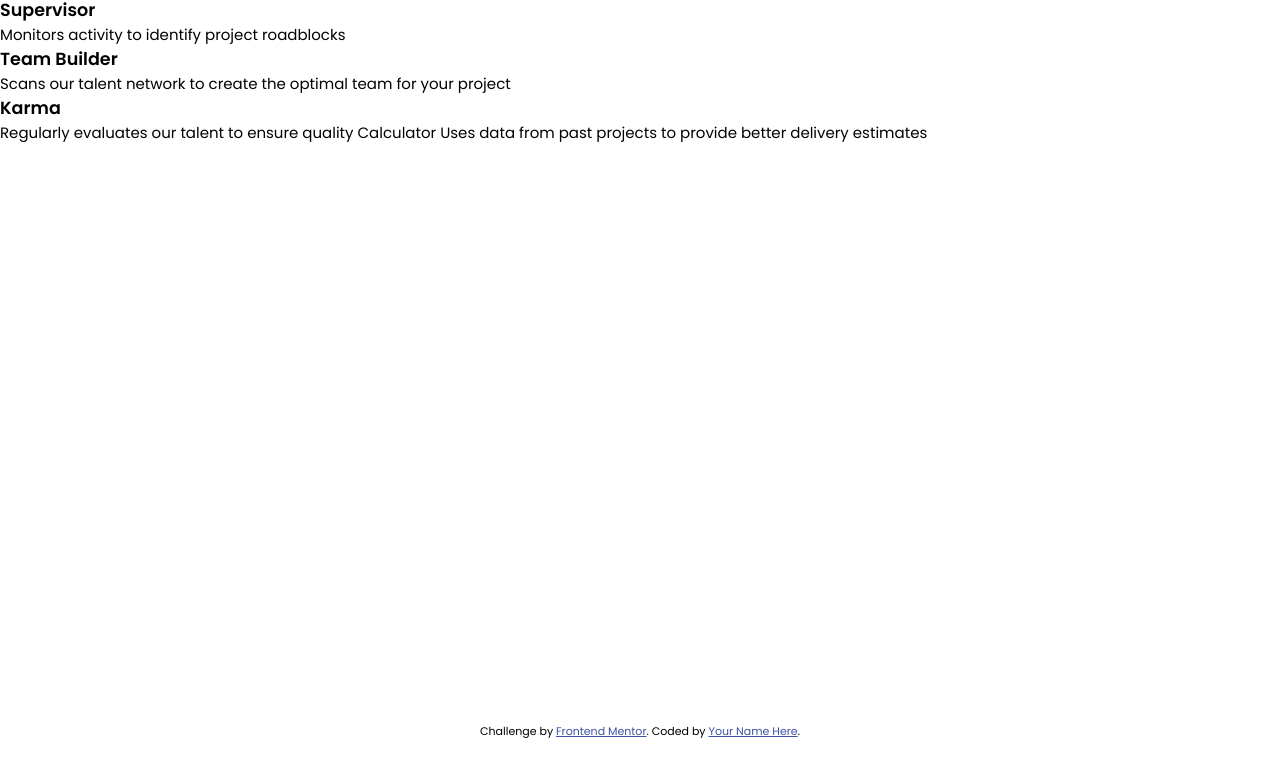
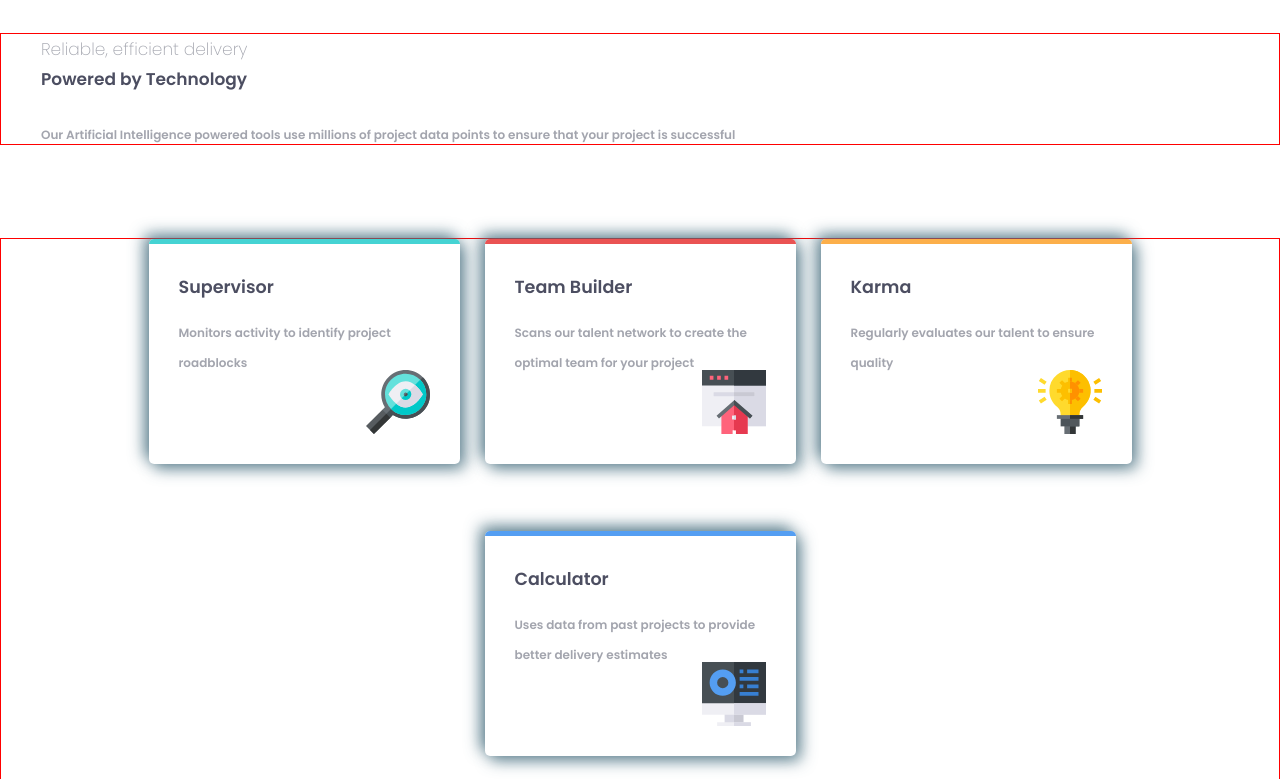
Before and after one commit to cyeguez/four-card-feature-section-master, a plain HTML site: page index.html in a window 1280 px wide. Shown: the part 60-839 px from the top of the page. Before the commit the page ends 800 px from the top, so only its background shows below. Drawn offline with Linux system fonts and the light colour scheme.

Commit message:
se mofifican estilos desktop

```diff
--- a/index.html
+++ b/index.html
@@ -19,9 +19,9 @@
   </head>
   <body>
 
-    <header>
+    <header class="header__container">
 
-      <h2>Reliable, efficient delivery Powered by Technology</h2>
+      <h1 class="red-text red">Reliable, efficient delivery <br> <span>Powered by Technology</span></h1>
       <p>
         Our Artificial Intelligence powered tools use millions of project data
         points to ensure that your project is successful
@@ -30,22 +30,31 @@
 
     <main>
       <section class="card__container">
-        <div class="card card--blue">
+        <div class="card card--cyan">
           <h3>Supervisor</h3>
            <p>Monitors activity to identify project roadblocks</p>
+           <img src="./images/icon-supervisor.svg" alt="Lupa">
         </div>
 
 
         <div class="card card--red">
           <h3>Team Builder</h3>
           <p>Scans our talent network to create the optimal team for your project</p>
+          <img src="./images/icon-team-builder.svg" alt="image team ">
         </div>
         <div class="card card--orange">
           <h3>Karma</h3>
           <p>
-            Regularly evaluates our talent to ensure quality Calculator Uses data from
-            past projects to provide better delivery estimates
+            Regularly evaluates our talent to ensure quality
           </p>
+          <img src="./images/icon-karma.svg" alt="image Karma">
+        </div>
+        <div class="card card--blue">
+          <h3>Calculator</h3>
+          <p>
+            Uses data from past projects to provide better delivery estimates
+          </p>
+          <img src="./images/icon-calculator.svg" alt="image calculator">
         </div>
       </section>
     </main>
--- a/scss/_general-style.scss
+++ b/scss/_general-style.scss
@@ -10,4 +10,5 @@ body {
   min-height: 100vh;
   font-size: 15px;
   font-family: map-get(var.$font, poppins);
+  position: relative;
 }
--- a/scss/_screen.scss
+++ /dev/null
@@ -1,11 +0,0 @@
-@mixin tablet{
-  @media screen and (min-width: 768px) and (max-width:1023px){
-    @content;
-  }
-}
-
-@mixin desktop{
-  @media screen and (min-width: 1024px){
-    @content;
-  }
-}
--- /dev/null
+++ b/scss/_utils.scss
@@ -0,0 +1,20 @@
+@use "./var" as v;
+@mixin tablet {
+  @media screen and (min-width: 768px) and (max-width: 1023px) {
+    @content;
+  }
+}
+
+@mixin desktop {
+  @media screen and (min-width: 1024px) {
+    @content;
+  }
+}
+
+@mixin border($color) {
+  border-radius: 5px;
+  border-top: 5px solid $color;
+  box-shadow: 5px 5px 15px #4c7283cd , -5px -5px 15px #4c7283cd;
+
+
+}
--- a/scss/_var.scss
+++ b/scss/_var.scss
@@ -1,18 +1,19 @@
 // ## Colors
 
 // ### Primary
-$color: (
-  red: hsl(0, 78%, 62%),
-  cyan: hsl(180, 62%, 55%),
-  orange: hsl(34, 97%, 64%),
-  blue: hsl(212, 86%, 64%),
+$colors: (
+  "c-red": hsl(0, 78%, 62%),
+  "c-cyan": hsl(180, 62%, 55%),
+  "c-orange": hsl(34, 97%, 64%),
+  "c-blue": hsl(212, 86%, 64%),
 
 
   // ### Neutral
   darkBlue: hsl(234, 12%, 34%),
   grayishBlue: hsl(229, 6%, 66%),
-  veryLight Gray: hsl(0, 0%, 98%),
+  veryLightGray: hsl(0, 0%, 98%),
 );
+
 
 $font:(
   poppins: 'Poppins'
--- a/scss/component/_footer.scss
+++ b/scss/component/_footer.scss
@@ -1,5 +1,5 @@
 footer {
-  position: absolute;
+
   width: 100%;
   bottom: 0;
   margin: 0 auto;
--- a/scss/component/_header.scss
+++ b/scss/component/_header.scss
@@ -1 +1,28 @@
-@use '../var' as v;
+@use "../var" as v;
+@use "../utils" as u;
+
+.header__container {
+  margin: 93px auto;
+  padding-inline: 40px;
+  font-weight: 400;
+  border: solid 1px red;
+
+  h1 {
+    font-size: 17px;
+    color: map-get($map: v.$colors, $key: grayishBlue);
+    font-weight: 200;
+    line-height: 30px;
+
+    span {
+      color: map-get($map: v.$colors, $key: darkBlue);
+      font-weight: 700;
+    }
+  }
+
+  p {
+    margin-top: 32px;
+    font-weight: 700;
+    color: map-get($map: v.$colors, $key: grayishBlue);
+    font-size: 12px;
+  }
+}
--- a/scss/component/_main.scss
+++ b/scss/component/_main.scss
@@ -1 +1,53 @@
-@use '../screen' as r;
+@use "../utils" as u;
+@use "../var" as v;
+.card__container {
+  width: 100%;
+  max-width: 1600px;
+  min-height: 70vh;
+  display: flex;
+  justify-content: center;
+  flex-wrap: wrap;
+  margin: 80px auto;
+  gap: 25px;
+  padding-inline: 32px;
+  border: solid red 1px;
+
+
+  .card {
+    width: 311px;
+    height: 225px;
+    padding: 30px;
+    position: relative;
+
+    h3 {
+      font-weight: 700;
+      color: map-get($map: v.$colors, $key: darkBlue);
+    }
+
+    p {
+      margin-top: 18px;
+      font-weight: 700;
+      color: map-get($map: v.$colors, $key: grayishBlue);
+      line-height: 30px;
+      font-size: 12px;
+    }
+
+    & img {
+      position: absolute;
+      bottom: 30px;
+      right: 30px;
+    }
+  }
+  .card--blue {
+    @include u.border(map-get(v.$colors, c-blue));
+  }
+  .card--red {
+    @include u.border(map-get(v.$colors, c-red));
+  }
+  .card--orange {
+    @include u.border(map-get(v.$colors, c-orange));
+  }
+  .card--cyan {
+    @include u.border(map-get(v.$colors, c-cyan));
+  }
+}
```
Also changed, not shown: css/style.css, 1 other file.
